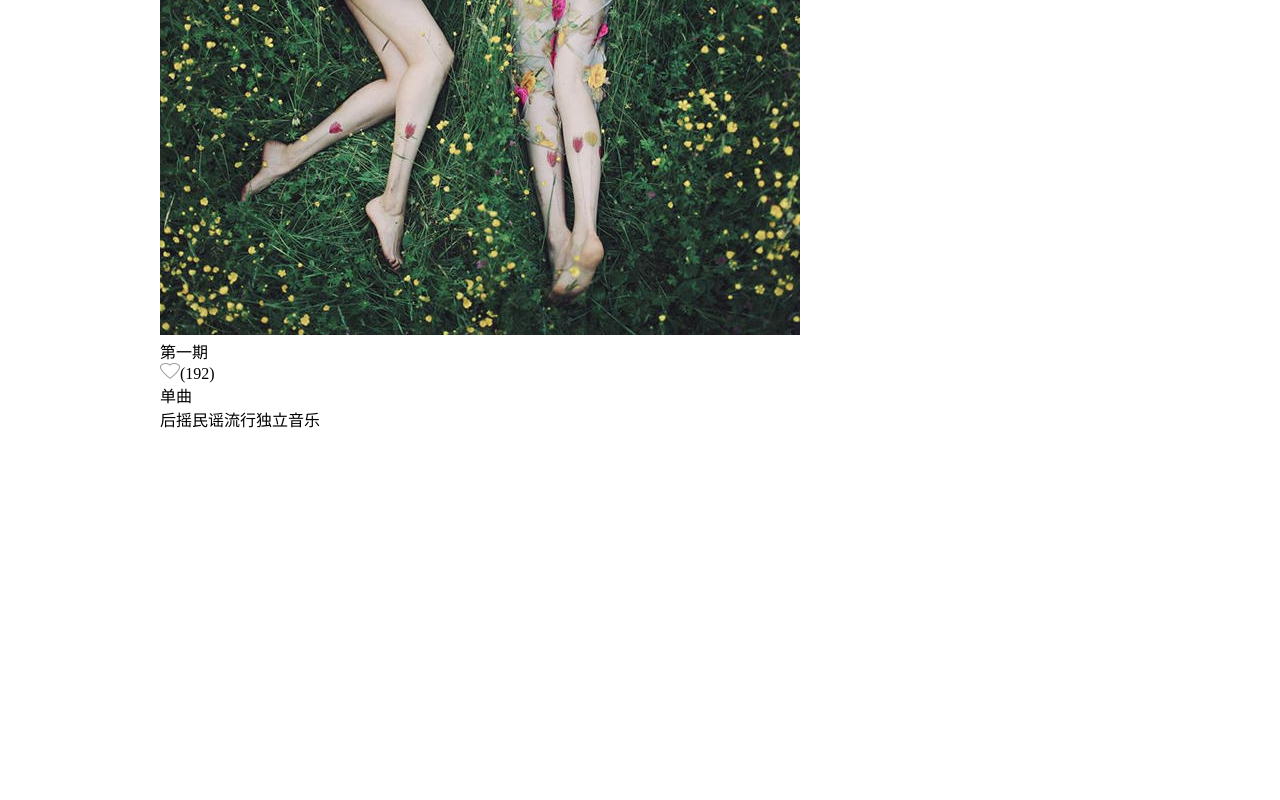
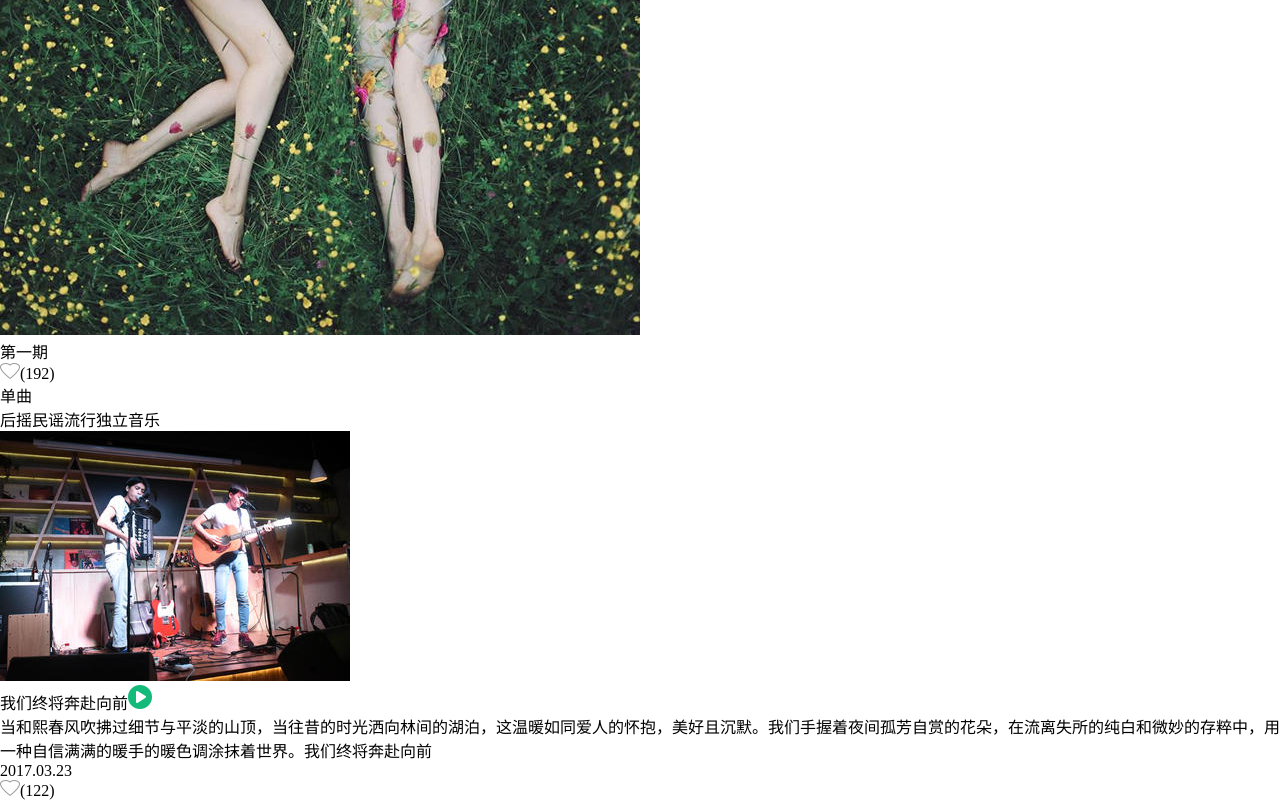
Before and after one commit to tangdaohai/this-one, a Vue app: page / in a window 1280 px wide. Shown: the part 2759-3559 px from the top of the page. Before the commit the page ends 3190 px from the top, so only its background shows below. Built offline with nearby package versions, Linux system fonts and the light colour scheme.

Commit message:
静态页面

```diff
--- a/src/components/Home.vue
+++ b/src/components/Home.vue
@@ -8,8 +8,9 @@
       <contentTitle title="期刊" :types="['放松', '安静', '治愈', '浪漫']"></contentTitle>
       <my-summary :summaryData="summaryData" direction="h" size="big"></my-summary>
       <my-summary :summaryData="summaryDataSmall" direction="h" size="small"></my-summary>
-
+      <!-- 单曲 -->
       <contentTitle title="单曲" :types="['后摇', '民谣', '流行', '独立音乐']"></contentTitle>
+      <single-music></single-music>
     </section>
   </div>
 </template>
@@ -19,10 +20,11 @@ import banner from './banner/Banner'
 import search from './search/Search'
 import contentTitle from './title/Title'
 import mySummary from './summary/Summary'
+import singleMusic from './single-music/single-music'
 
 export default {
   name: 'home',
-  components: { myHeader, banner, search, contentTitle, mySummary },
+  components: { myHeader, banner, search, contentTitle, mySummary, singleMusic },
   data () {
     return {
       summaryData: [
--- /dev/null
+++ b/src/components/like/like.vue
@@ -0,0 +1,29 @@
+<template>
+  <div class="one-like">
+    <img class="one-like__icon" src="../../assets/unlike.png" alt="like">
+    <span>({{likeCount || 0}})</span>
+  </div>
+</template>
+<script>
+  export default{
+    name: 'like',
+    props: {
+      likeCount: Number
+    }
+  }
+</script>
+<style lang="postcss">
+  @component-namespace one{
+    @b like{
+      font-size: 13px;
+      letter-spacing: 2px;
+      color: #999;
+      margin-right: 20px;
+
+      @e icon{
+        vertical-align: bottom;
+        margin-right: 6px;
+      }
+    }
+  }
+</style>
--- /dev/null
+++ b/src/components/single-music/single-music.css
@@ -0,0 +1,84 @@
+@component-namespace one{
+  @b single{
+    display: flex;
+    margin-bottom: 40px;
+
+    @e img{
+      width: 360px;
+      height: 360px;
+      margin-right: 112px;
+
+      & img{
+        width: 360px;
+        height: 360px;
+        border-radius: 50%;
+      }
+    }
+
+    @e description{
+
+      position: relative;
+      display: flex;
+      flex-grow: 1;
+      flex-direction: column;
+      justify-content: center;
+    }
+
+    @e title{
+
+      display: flex;
+      align-items: center;
+      margin-bottom: 30px;
+
+      & .arrow{
+        width: 0;
+        height: 0;
+        border: 10px solid transparent;
+        border-left: 10px solid #dd5862;
+      }
+
+      & span{
+        font-size: 20px;
+        color: #444;
+        margin-left: 5px;
+        margin-right: 20px;
+      }
+    }
+
+    @e conent{
+      line-height: 20px;
+      font-size: 13px;
+      text-indent: 30px;
+      letter-spacing: 2px;
+      color: #7d7d7d;
+      padding-right: 75px;
+
+      display: flex;
+      flex-direction: column;
+
+      & span:first-child{
+        margin-bottom: 30px;
+      }
+    }
+
+    @e like{
+
+      position: absolute;
+      right: 0;
+      bottom: 0;
+      display: flex;
+
+      & .pubtime{
+        letter-spacing: 3px;
+        font-size: 15px;
+        color: #999;
+        margin-right: 20px;
+      }
+
+      & img{
+        vertical-align: bottom;
+        margin-right: 6px;
+      }
+    }
+  }
+}
--- /dev/null
+++ b/src/components/single-music/single-music.vue
@@ -0,0 +1,30 @@
+<template>
+  <div class="one-single">
+    <div class="one-single__img">
+      <img src="../../assets/m_58579a7a3b2a8.jpg" alt="">
+    </div>
+    <div class="one-single__description">
+      <div class="one-single__title">
+        <i class="arrow"></i>
+        <span>我们终将奔赴向前</span>
+        <img src="../../assets/play_button.png" alt="">
+      </div>
+      <div class="one-single__conent">
+        <span>当和熙春风吹拂过细节与平淡的山顶，当往昔的时光洒向林间的湖泊，这温暖如同爱人的怀抱，美好且沉默。我们手握着夜间孤芳自赏的花朵，在流离失所的纯白和微妙的存粹中，用一种自信满满的暖手的暖色调涂抹着世界。</span>
+        <span>我们终将奔赴向前</span>
+      </div>
+      <div class="one-single__like">
+        <span class="pubtime">2017.03.23</span>
+        <like :likeCount="122"></like>
+      </div>
+    </div>
+  </div>
+</template>
+<script>
+  import like from '../like/like'
+  import './single-music.css'
+  export default{
+    name: 'single-music',
+    components: { like }
+  }
+</script>
--- a/src/components/summary/Horizontal.vue
+++ b/src/components/summary/Horizontal.vue
@@ -5,10 +5,7 @@
         <img class="thumbnail" :src="card.src" alt="">
         <div class="one-summaryBH__description">
           <span class="unit">{{card.unit}}</span>
-          <div class="like">
-            <img class="icon" src="../../assets/unlike.png" alt="like">
-            <span>({{card.likeCount}})</span>
-          </div>
+          <like :likeCount="card.likeCount"></like>
         </div>
       </div>
     </div>
@@ -16,9 +13,12 @@
 </template>
 <script>
   /* 横向 大图 */
+  import like from '../like/like'
   import './horizontal.css'
+
   export default{
     name: 'horizontal',
+    components: { like },
     props: {
       summaryData: Array,
       size: String
--- a/src/components/summary/horizontal.css
+++ b/src/components/summary/horizontal.css
@@ -53,17 +53,6 @@
         color: #a56748;
         margin-left: 20px;
       }
-
-      & .like{
-        font-size: 13px;
-        color: #999;
-        margin-right: 20px;
-
-        & .icon{
-          vertical-align: bottom;
-          margin-right: 6px;
-        }
-      }
     }
   }
 }
```
Also changed, not shown: src/assets/m_58579a7a3b2a8.jpg (added), src/assets/play_button.png (added).
